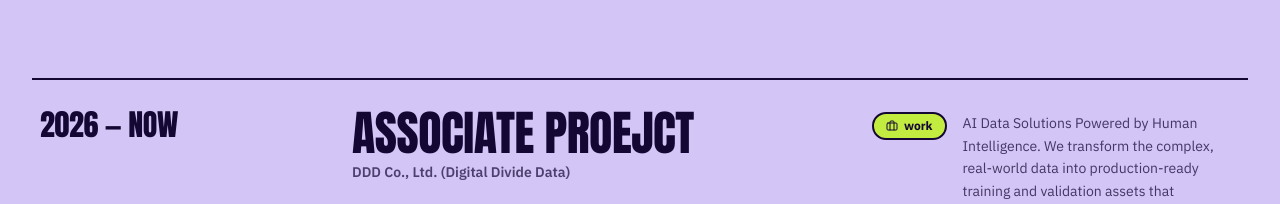
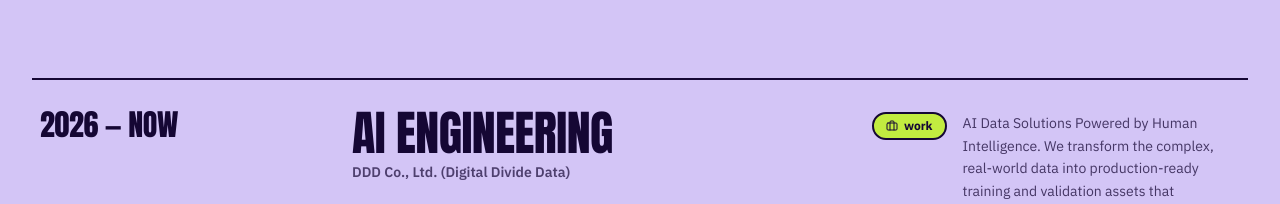
Before and after one commit to K31YY/portfolio_web, a React (Vite) app: page / in a window 1280 px wide. Shown: the part 2597-2801 px from the top of the page. Built offline with nearby package versions, Linux system fonts and the light colour scheme; no server answers.

Commit message:
modifide About and Skills

```diff
--- a/src/app/components/About.tsx
+++ b/src/app/components/About.tsx
@@ -48,7 +48,7 @@ export function About() {
   ];
 
   const experienceHistory = [
-    { period: '2026 — now', role: 'Associate Proejct', company: 'DDD Co., Ltd. (Digital Divide Data)', description: 'AI Data Solutions Powered by Human Intelligence. We transform the complex, real-world data into production-ready training and validation assets that accelerate the AI model performance, deployment, and long-term ROI', link: 'https://www.digitaldividedata.com/', type: 'work' as const },
+    { period: '2026 — now', role: 'AI Engineering', company: 'DDD Co., Ltd. (Digital Divide Data)', description: 'AI Data Solutions Powered by Human Intelligence. We transform the complex, real-world data into production-ready training and validation assets that accelerate the AI model performance, deployment, and long-term ROI', link: 'https://www.digitaldividedata.com/', type: 'work' as const },
     // { period: '2025 — 2026', role: 'Freelance Web Developer', company: 'Target Store Online Shop', description: 'Built the full-stack e-commerce platform targetclothe.com, including catalog, cart and KHQR payment integration.', type: 'work' as const },
     { period: '2022 — 2025', role: 'Computer Science Student', company: 'Build Bright University(BBU))', description: 'Bachelor of Computer Science covering software engineering, algorithms, and web technologies.', type: 'education' as const },
     { period: '2022 — 2024', role: 'Teacher', company: 'Kingdom School', description: 'Maintained a safe, secure, and structured learning environment by actively managing classroom entry and supervising student conduct.', link: 'https://www.gss.com.kh/', type: 'work' as const },
--- a/src/app/components/Skills.tsx
+++ b/src/app/components/Skills.tsx
@@ -609,7 +609,7 @@ export function Skills() {
                 className="relative flex items-stretch rounded-[28px] bg-[var(--cr-ink-2)] border border-[rgba(211,197,246,0.16)] overflow-hidden shadow-2xl hover:border-[var(--cr-lime)]/40 transition-all duration-500 group"
               >
                 {/* Agency Vertical Spine Header */}
-                <div className="flex justify-center items-center w-[46px] flex-none py-5 border-r border-white/5 bg-[var(--cr-ink-3)] hidden md:flex transition-colors group-hover:bg-[var(--cr-ink-2)]">
+                <div className="flex justify-center items-center w-[46px] flex-none py-5 border-r border-white/5 bg-[var(--cr-ink-3)] .hidden md:flex transition-colors group-hover:bg-[var(--cr-ink-2)]">
                   <span className="cr-spine text-white/30 group-hover:text-[var(--cr-lime)] group-hover:tracking-[0.26em]">
                     {category.code}
                   </span>
```
